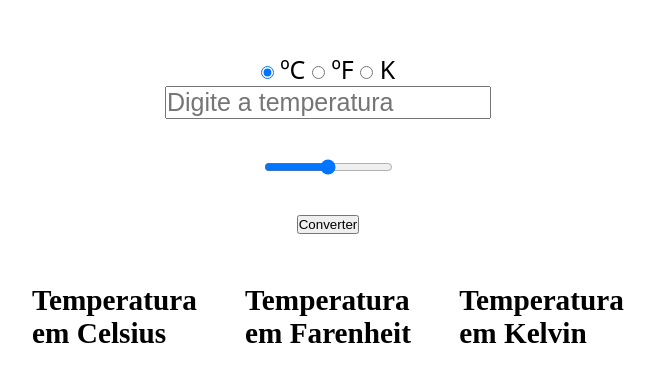
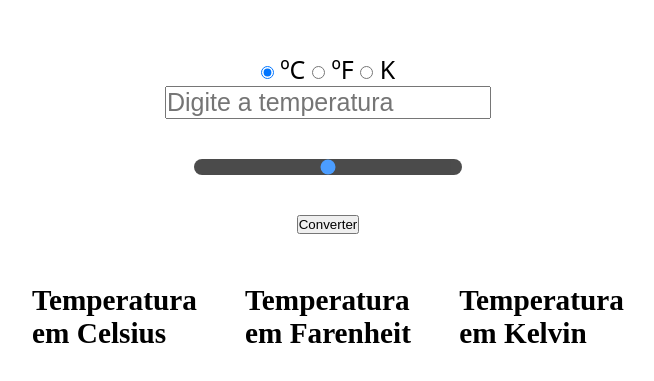
Before and after one commit to LucasBS4546/calculadora-temps, a plain HTML site: page index.html in a window 1280 px wide. Shown: the part 199-580 px from the top of the page, without its empty margins (312-966 px from the left). Drawn offline with Linux system fonts and the light colour scheme.

Commit message:
Atualizado style!

```diff
--- a/style.css
+++ b/style.css
@@ -10,6 +10,7 @@ main {
     align-items: center;
     justify-content: center;
     flex-direction: column;
+    width: 100vw;
 }
 
 form {
@@ -18,6 +19,7 @@ form {
     justify-content: center;
     flex-direction: column;
     font-family: system-ui, -apple-system, BlinkMacSystemFont, 'Segoe UI', Roboto, Oxygen, Ubuntu, Cantarell, 'Open Sans', 'Helvetica Neue', sans-serif;
+    width: 70%;
 }
 
 #temperatura {
@@ -31,7 +33,15 @@ fieldset {
 
 
 #temp2 {
+    -webkit-appearance: none;
+    background-color: black;
+    outline: none;
+    opacity: 0.7;
     margin-block: 5vh;
+    width: 30%;
+    -webkit-transition: .2s;
+    transition: opacity .2s;
+    border-radius: 30px;
 }
 
 #valores {
```
